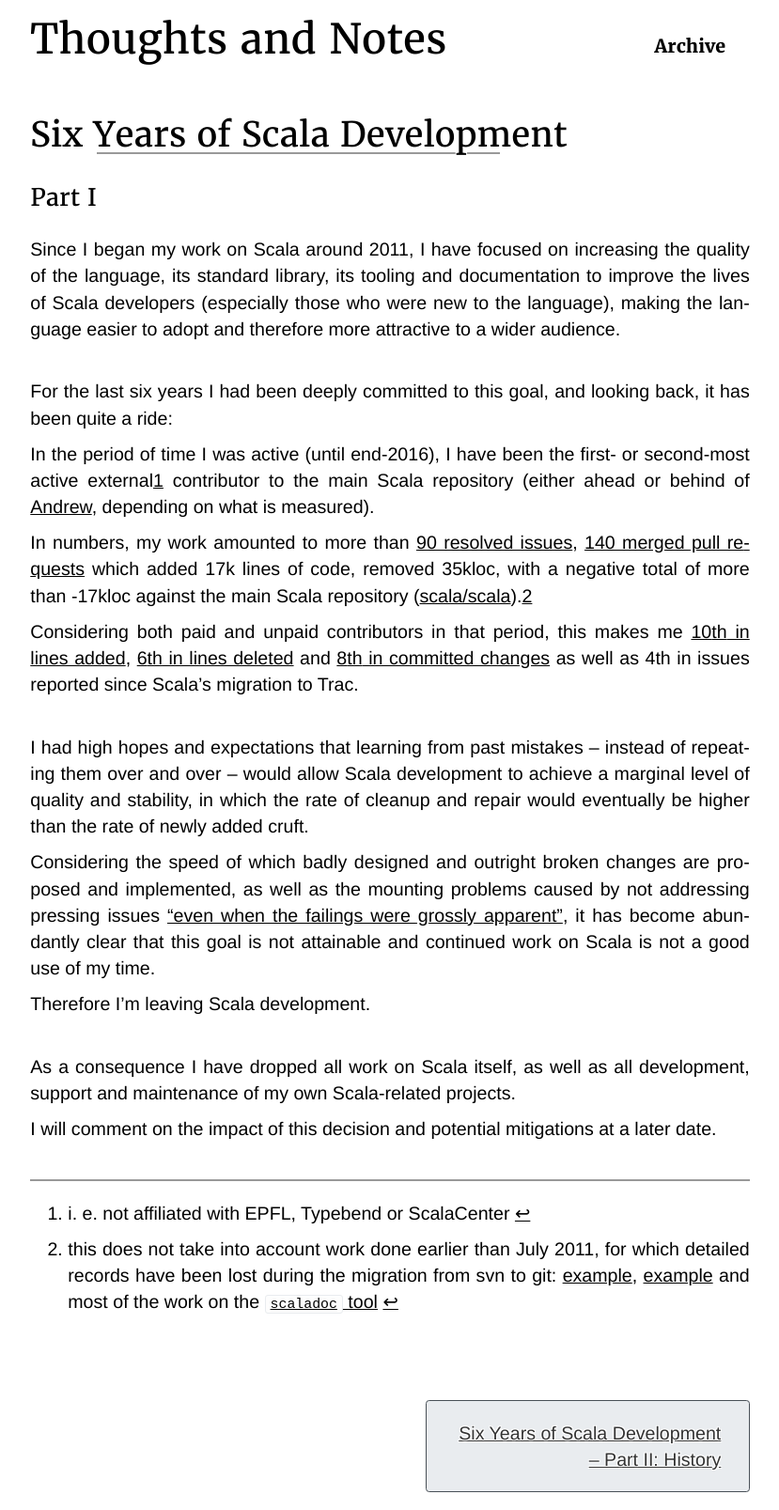
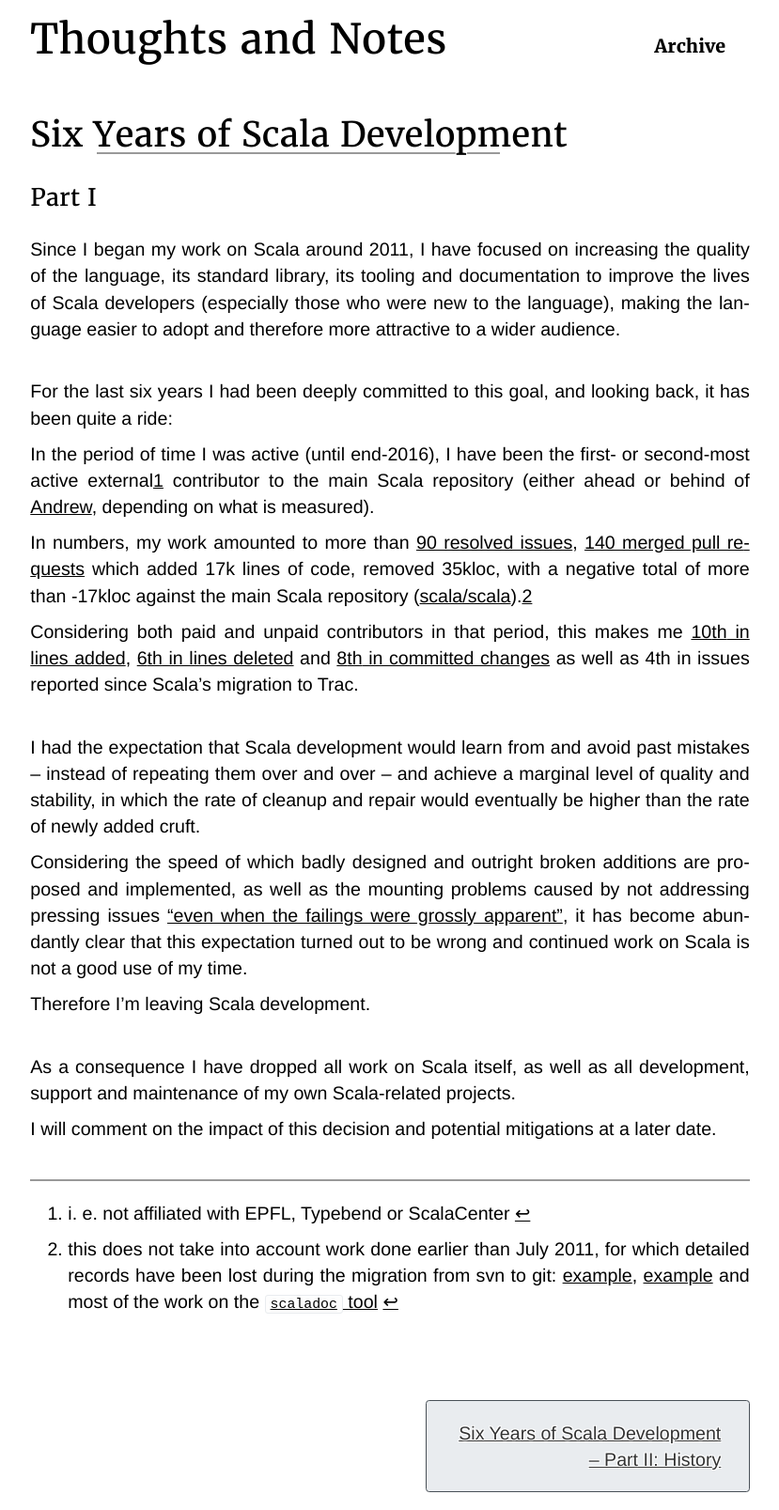
Before and after one commit to soc/soc.me, a Jekyll site: the page built from _six-years-of-scala-development/part-1.md, in a window 1280 px wide. Shown: the whole page at 94% size, without its empty margins (225-1054 px from the left). Built offline with Jekyll 4.4.1, drawn with Linux system fonts in a browser that asks for light colours; some web fonts are replaced.

Commit message:
Small fixes

```diff
--- a/_six-years-of-scala-development/part-1.md
+++ b/_six-years-of-scala-development/part-1.md
@@ -34,17 +34,17 @@
 <!--<br/>![Filed issues sorted by reporter](/assets/img/scala-issues.png)-->
 
 <br/>
-I had high hopes and expectations that learning from past mistakes – instead of
-repeating them over and over – would allow Scala development to achieve a
-marginal level of quality and stability, in which the rate of cleanup and repair
-would eventually be higher than the rate of newly added cruft.
+I had the expectation that Scala development would learn from and avoid past
+mistakes – instead of repeating them over and over – and achieve a marginal
+level of quality and stability, in which the rate of cleanup and repair would
+eventually be higher than the rate of newly added cruft.
 
-Considering the speed of which badly designed and outright broken changes are
+Considering the speed of which badly designed and outright broken additions are
 proposed and implemented, as well as the mounting problems caused by not
 addressing pressing issues
 ["even when the failings were grossly apparent"](https://news.ycombinator.com/item?id=8277626),
-it has become abundantly clear that this goal is not attainable and continued
-work on Scala is not a good use of my time.
+it has become abundantly clear that this expectation turned out to be wrong and
+continued work on Scala is not a good use of my time.
 
 Therefore I'm leaving Scala development.
 
```
Also changed, not shown: _six-years-of-scala-development/part-2.md (+11 -0 lines).
